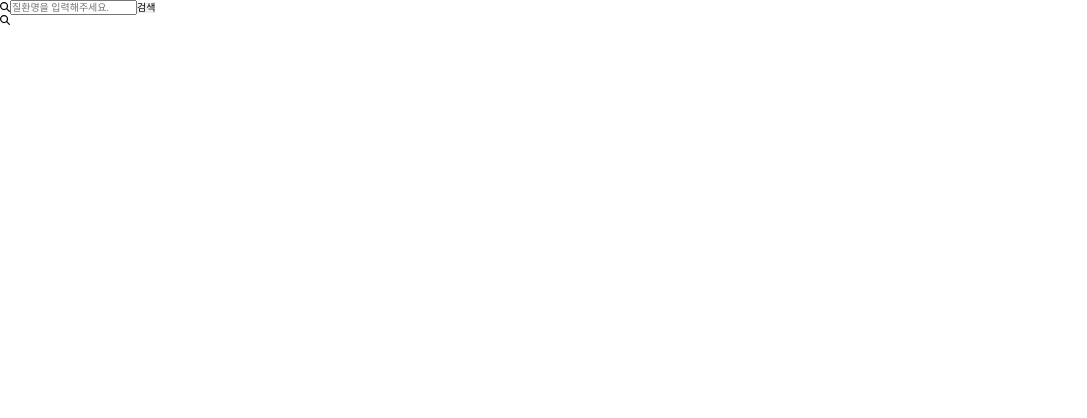
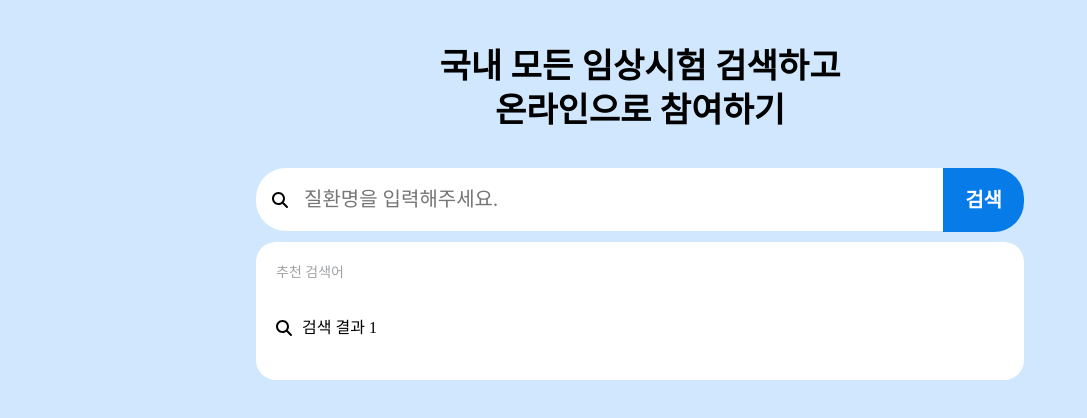
Before and after one commit to pre-on-boarding-team-10/pre-onboarding-7th-3-1-10, a React (Create React App) app: page / in a window 1280 px wide. Shown: the top 418 px of the page, without its empty margins (0-1087 px from the left). Built offline with nearby package versions, Linux system fonts and the light colour scheme.

Commit message:
Style: Search 컴포넌트 CSS 작성

```diff
--- a/src/pages/Search.tsx
+++ b/src/pages/Search.tsx
@@ -1,25 +1,32 @@
 import styled from 'styled-components';
 import { FontAwesomeIcon } from '@fortawesome/react-fontawesome';
 import { faMagnifyingGlass } from '@fortawesome/free-solid-svg-icons';
+import { MininFlexStyle } from '../styles/common';
 
-const Search: React.FC = (): React.ReactElement => {
+const Search = (): React.ReactElement => {
   return (
     <SearchLayout>
       <SearchHeader>
-        <SearchH1></SearchH1>
-        <SearchH1></SearchH1>
+        <h1>국내 모든 임상시험 검색하고</h1>
+        <h1>온라인으로 참여하기</h1>
       </SearchHeader>
       <SearchSection>
         <SearchInputBox>
-          <FontAwesomeIcon icon={faMagnifyingGlass} />
+          <FontAwesomeIcon
+            className="search-icon width_height-18"
+            icon={faMagnifyingGlass}
+          />
           <SearchInput type="text" placeholder="질환명을 입력해주세요." />
           <SearchButton>검색</SearchButton>
         </SearchInputBox>
         <SearchResultList>
-          <SearchResultH3></SearchResultH3>
+          <SearchResultH3>추천 검색어</SearchResultH3>
           <SearchResultItem>
-            <FontAwesomeIcon icon={faMagnifyingGlass} />
-            <SearchResultParagraph></SearchResultParagraph>
+            <FontAwesomeIcon
+              className="width_height-18"
+              icon={faMagnifyingGlass}
+            />
+            <SearchResultParagraph>검색 결과 1</SearchResultParagraph>
           </SearchResultItem>
         </SearchResultList>
       </SearchSection>
@@ -29,15 +36,112 @@ const Search: React.FC = (): React.ReactElement => {
 
 export default Search;
 
-const SearchLayout = styled.main``;
-const SearchHeader = styled.header``;
-const SearchSection = styled.section``;
-const SearchInputBox = styled.div``;
+const SearchLayout = styled.main`
+  ${MininFlexStyle({
+    flexDirection: 'column',
+    alignItems: 'center',
+    gap: '4rem',
+  })}
+  padding-top: 5rem;
+  height: 100vh;
+  background-color: #d0e7fd;
+`;
 
-const SearchH1 = styled.h1``;
-const SearchResultH3 = styled.h3``;
-const SearchInput = styled.input``;
-const SearchButton = styled.button``;
-const SearchResultList = styled.ul``;
-const SearchResultItem = styled.li``;
-const SearchResultParagraph = styled.p``;
+const SearchHeader = styled.header`
+  ${MininFlexStyle({
+    flexDirection: 'column',
+    justifyContent: 'center',
+    alignItems: 'center',
+    gap: '1rem',
+  })}
+  font-size: 3.4rem;
+  text-align: center;
+`;
+
+const SearchSection = styled.section`
+  position: relative;
+  width: 60%;
+
+  .width_height-18 {
+    width: 1.6rem;
+    height: 1.6rem;
+  }
+
+  .search-icon {
+    position: absolute;
+    top: 50%;
+    left: 1.6rem;
+    transform: translateY(-50%);
+  }
+`;
+
+const SearchInputBox = styled.div`
+  ${MininFlexStyle({
+    gap: '1rem',
+  })}
+  position: relative;
+`;
+
+const SearchResultH3 = styled.h3`
+  font-size: 1.4rem;
+  color: #a0a3a6;
+  font-weight: 500;
+  padding: 0 2rem;
+`;
+
+const SearchInput = styled.input`
+  width: 100%;
+  padding: 2rem 10.86rem 2rem 4.8rem;
+  border: 0;
+  font-size: 2rem;
+  border-radius: 30px;
+`;
+
+const SearchButton = styled.button`
+  position: absolute;
+  right: 0;
+  top: 50%;
+  transform: translateY(-50%);
+  border: 0;
+  background-color: #077be8;
+  font-size: 2rem;
+  font-weight: 600;
+  color: #ffffff;
+  padding: 2.2rem;
+  border-top-right-radius: 30px;
+  border-bottom-right-radius: 30px;
+
+  &:hover {
+    background-color: #0a75d8;
+  }
+`;
+
+const SearchResultList = styled.ul`
+  ${MininFlexStyle({
+    flexDirection: 'column',
+    gap: '2rem',
+    margin: '1rem 0 0 0',
+  })}
+  position: absolute;
+  width: 100%;
+  top: 6.4rem;
+  background-color: #ffffff;
+  padding: 2.4rem 0;
+  border-radius: 20px;
+`;
+
+const SearchResultItem = styled.li`
+  ${MininFlexStyle({
+    gap: '1rem',
+  })}
+  padding: 2rem;
+  cursor: pointer;
+
+  &:hover {
+    background-color: #f5f6fa;
+  }
+`;
+
+const SearchResultParagraph = styled.p`
+  font-size: 1.6rem;
+`;
--- /dev/null
+++ b/src/styles/common.ts
@@ -0,0 +1,13 @@
+import { css } from 'styled-components';
+import { IFlexStyle } from '../types/style';
+
+const MininFlexStyle = (props: IFlexStyle) => css`
+  display: flex;
+  flex-direction: ${props.flexDirection};
+  justify-content: ${props.justifyContent};
+  align-items: ${props.alignItems};
+  gap: ${props.gap};
+  margin: ${props.margin};
+`;
+
+export { MininFlexStyle };
--- /dev/null
+++ b/src/types/style.ts
@@ -0,0 +1,17 @@
+export interface IFlexStyle {
+  flexDirection?: 'column';
+  justifyContent?:
+    | 'space-between'
+    | 'center'
+    | 'space-around'
+    | 'space-evenly'
+    | 'flex-end';
+  alignItems?:
+    | 'space-between'
+    | 'center'
+    | 'space-around'
+    | 'space-evenly'
+    | 'flex-end';
+  gap?: string;
+  margin?: string;
+}
```
